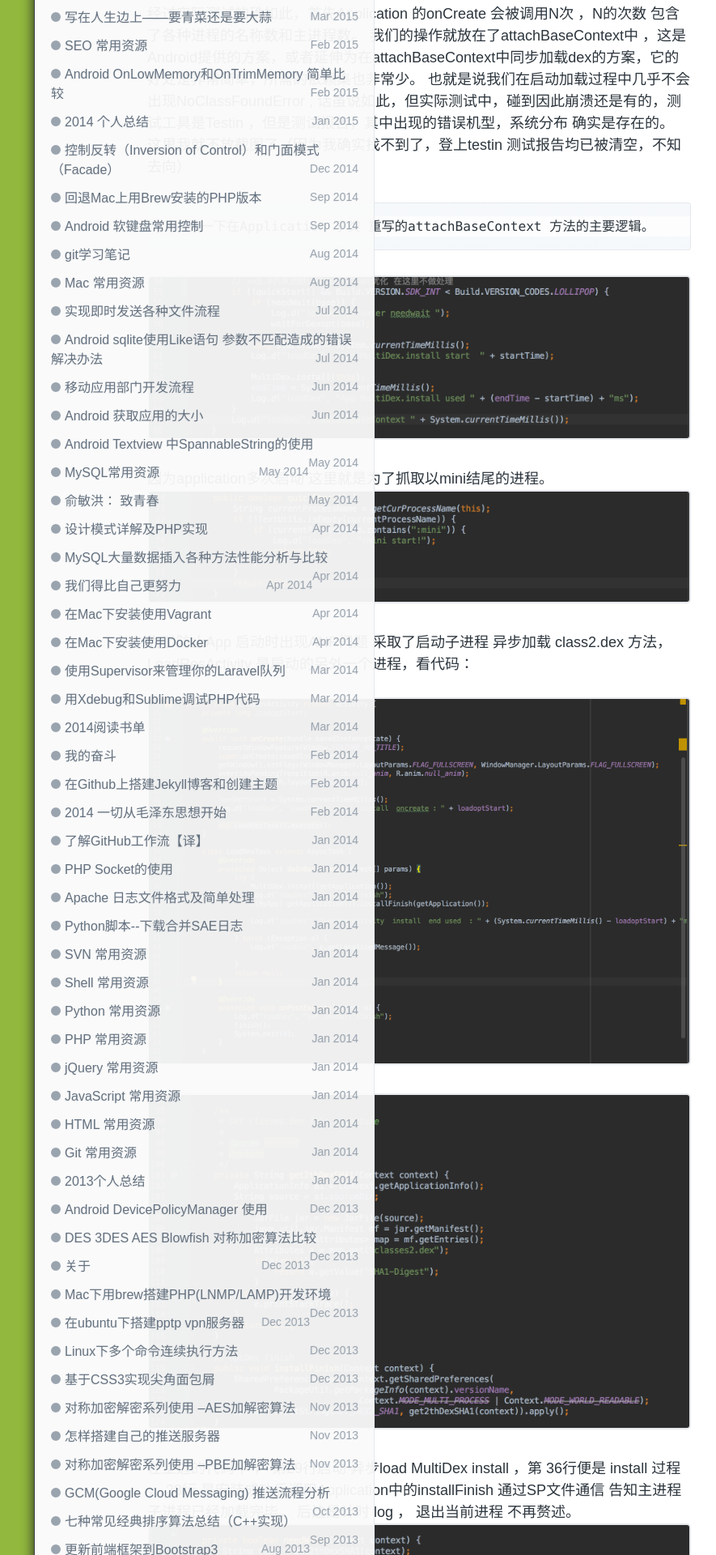
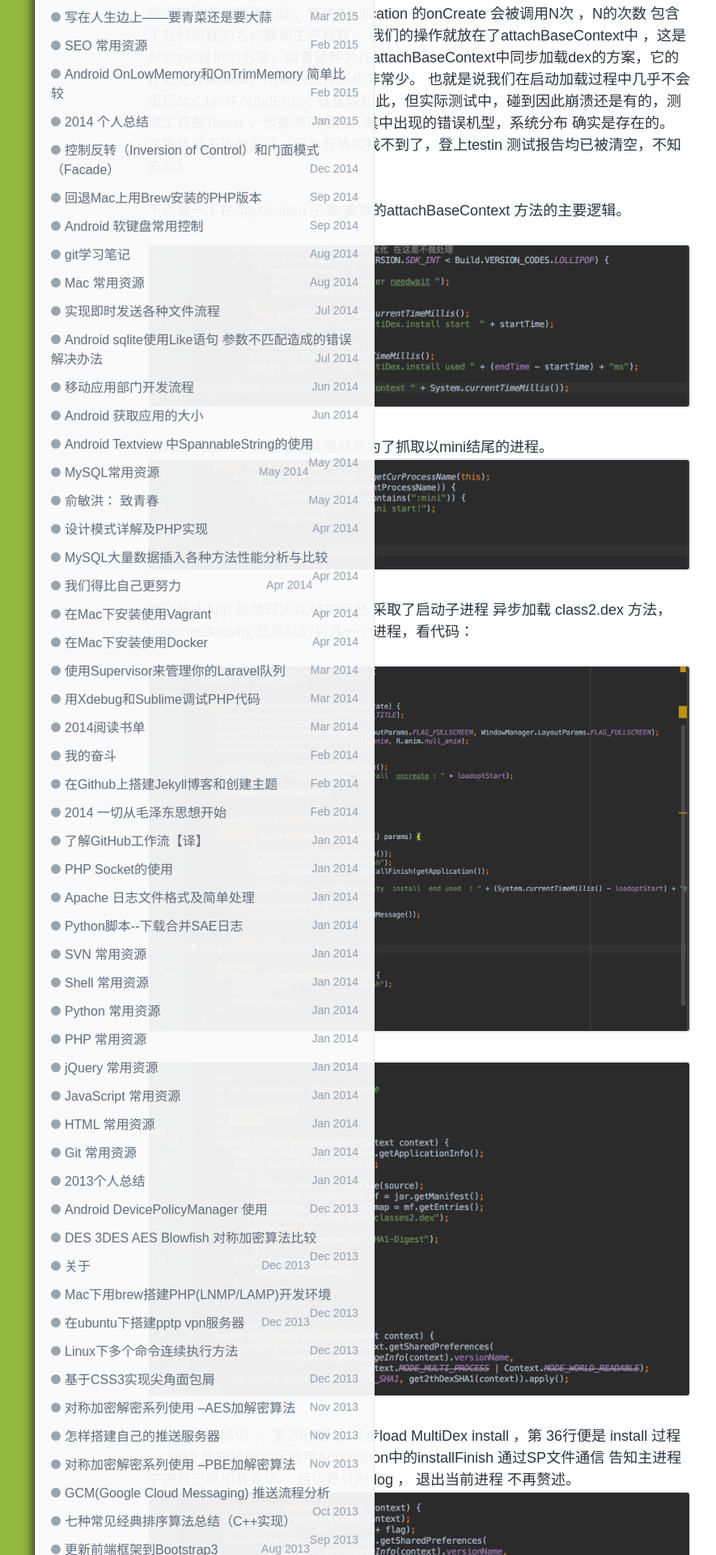
Before and after one commit to samuelhehe/samuelhehe.github.io, a Jekyll site: the page built from _posts/tech/2016-01-22-android-multidex-asyncload-solution.md, in a window 1280 px wide. Shown: the part 759-2679 px from the top of the page at 81% size, without its empty margins (122-1007 px from the left). Built offline with Jekyll 4.4.1, drawn with Linux system fonts in a browser that asks for light colours; comment, search, counter and statistics services are not loaded.

Commit message:
refs #3, change formate

```diff
--- a/_posts/tech/2016-01-22-android-multidex-asyncload-solution.md
+++ b/_posts/tech/2016-01-22-android-multidex-asyncload-solution.md
@@ -24,7 +24,7 @@ AndroidManifest 中子进程配置如下：
 可以看到 process 处 设置 ":mini"  这里的":mini" 代表的是启动另外的进程，该进程以“applicaitonId:mini”命名，以":"为开头 这种写法是简写方式，其属性属于当前应用的私有进程，代表了其他应用的组件不可以和它跑在进程中。  参考文档： Android开发艺术探索 第二章 IPC机制的2.2.1中指出，开启多进程看似简单，实则暗藏杀机。经过实际测试的确如此，首先Application 的onCreate 会被调用N次 ，N的次数 包含了各种进程的名称数和主进程数。
 我们的操作就放在了attachBaseContext中 ，这是Android提供的方案，或者延伸为在attachBaseContext中同步加载dex的方案，它的好处是非常简单，所需的依赖集也非常少。 也就是说我们在启动加载过程中几乎不会出现NoClassFoundError , 话虽说如此，但实际测试中，碰到因此崩溃还是有的，测试工具是Testin ，但是测试报告，其中出现的错误机型，系统分布 确实是存在的。 这里我就不放截图了（因为我确实找不到了，登上testin 测试报告均已被清空，不知去向）
 
-	下边看一下在Application 子类 重写的attachBaseContext 方法的主要逻辑。
+下边看一下在Application 子类 重写的attachBaseContext 方法的主要逻辑。
 
 ![image](https://raw.githubusercontent.com/samuelhehe/samuelhehe.github.io/master/res/multidex_attach.png)
 
@@ -58,7 +58,7 @@ AndroidManifest 中子进程配置如下：
 	最后一点需要提的是 在LoadResActivity 中的配置中可以看到 style ，内容一般就是透明的背景。 这就是为了防止出现长时间加载黑屏的办法。
 以上代码已经整理好放在github 上 [https://github.com/samuelhehe/MultiDexSample](https://github.com/samuelhehe/MultiDexSample)欢迎批评指正，拍砖。
 
-参考链接：
+## 参考链接：
 * [Android 使用android-support-multidex解决Dex超出方法数的限制问题,让你的应用不再爆棚](http://blog.csdn.net/t12x3456/article/details/40837287)
 * [dex分包变形记](https://segmentfault.com/a/1190000004053072)
 * [Android dex分包方案](http://www.tuicool.com/articles/rEBVNfY)
```
